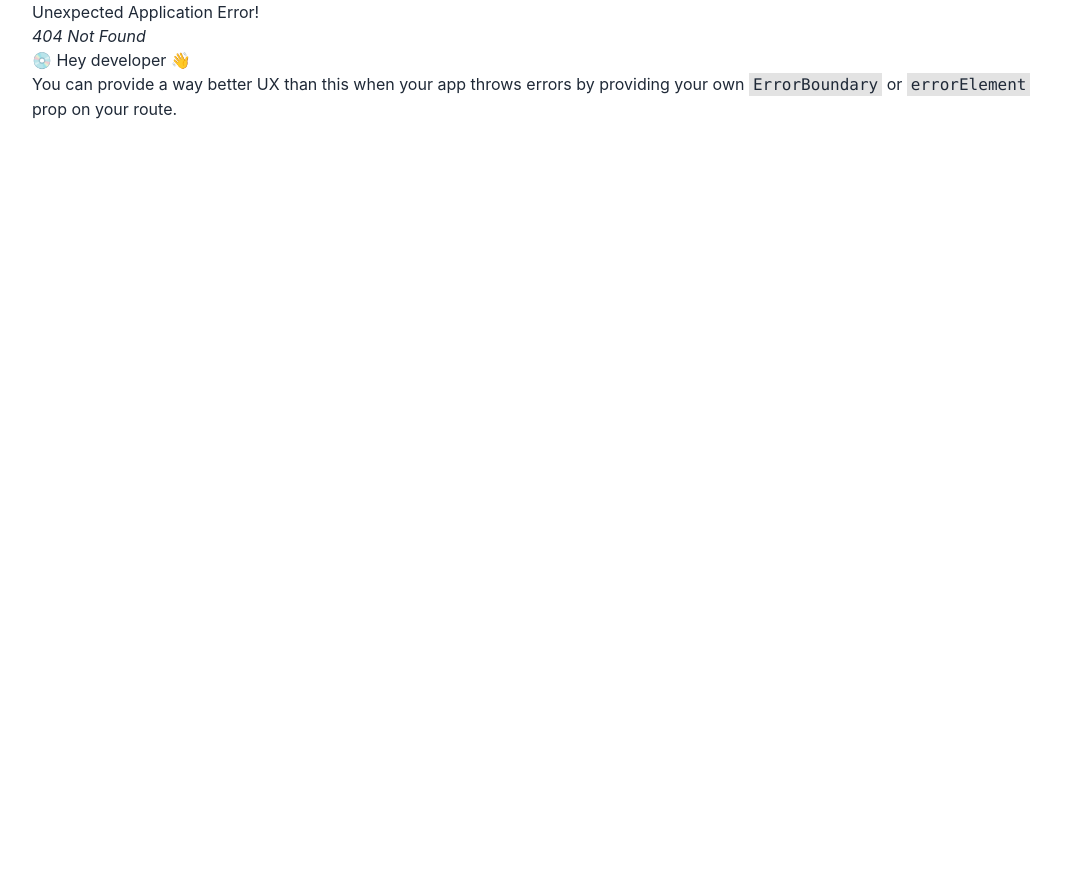
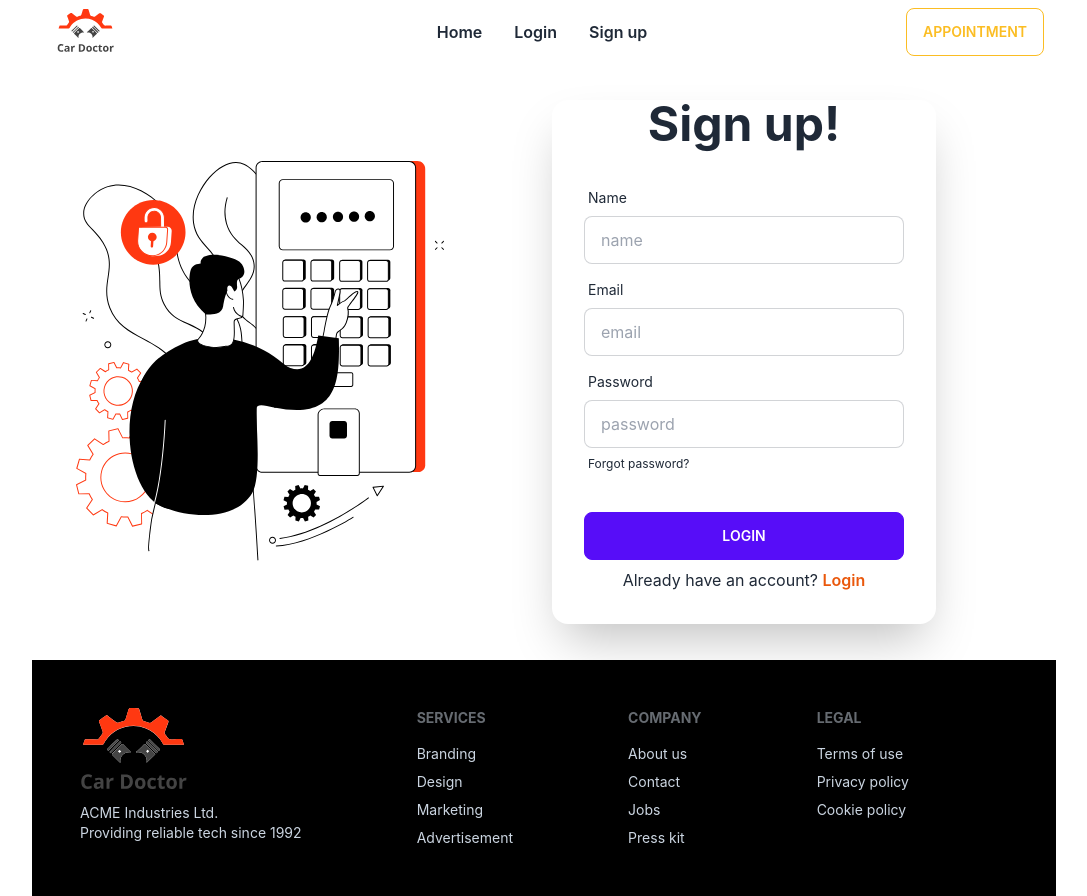
Before and after one commit to saadi001/genius-car-client, a React (Create React App) app: page /signup in a window 1280 px wide. Before the commit this address had no page. Shown: the whole page, without its empty margins (96-1183 px from the left). Before the commit the page ends 800 px from the top, so only its background shows below. Built offline with nearby package versions, Linux system fonts and the light colour scheme.

Commit message:
authprovider add

```diff
--- a/package.json
+++ b/package.json
@@ -7,6 +7,7 @@
     "@testing-library/react": "^13.4.0",
     "@testing-library/user-event": "^13.5.0",
     "daisyui": "^2.38.1",
+    "firebase": "^9.13.0",
     "react": "^18.2.0",
     "react-dom": "^18.2.0",
     "react-router-dom": "^6.4.3",
--- /dev/null
+++ b/src/contexts/AuthProvider/AuthProvider.js
@@ -0,0 +1,20 @@
+import React, { createContext, useState } from 'react';
+import {getAuth} from 'firebase/auth';
+import app from '../../firebase/firebase.config';
+
+const AuthContext = createContext();
+const auth = getAuth(app);
+
+const AuthProvider = ({children}) => {
+     const [user, setUser] = useState();
+     const [loading, setLoading] = useState();
+
+     const authInfo = {user, loading}
+     return (
+          <AuthContext.Provider value={authInfo}>
+               {children}
+          </AuthContext.Provider>
+     );
+};
+
+export default AuthProvider;
--- /dev/null
+++ b/src/firebase/firebase.config.js
@@ -0,0 +1,18 @@
+// Import the functions you need from the SDKs you need
+import { initializeApp } from "firebase/app";
+// TODO: Add SDKs for Firebase products that you want to use
+// https://firebase.google.com/docs/web/setup#available-libraries
+
+// Your web app's Firebase configuration
+const firebaseConfig = {
+  apiKey: process.env.REACT_APP_apiKey,
+  authDomain: process.env.REACT_APP_authDomain,
+  projectId: process.env.REACT_APP_projectId,
+  storageBucket: process.env.REACT_APP_storageBucket,
+  messagingSenderId: process.env.REACT_APP_messagingSenderId,
+  appId: process.env.REACT_APP_appId,
+};
+
+// Initialize Firebase
+const app = initializeApp(firebaseConfig);
+export default app;
--- a/src/index.js
+++ b/src/index.js
@@ -3,11 +3,14 @@ import ReactDOM from 'react-dom/client';
 import './index.css';
 import App from './App';
 import reportWebVitals from './reportWebVitals';
+import AuthProvider from './contexts/AuthProvider/AuthProvider';
 
 const root = ReactDOM.createRoot(document.getElementById('root'));
 root.render(
   <React.StrictMode>
-    <App />
+    <AuthProvider>
+      <App />
+    </AuthProvider>
   </React.StrictMode>
 );
 
--- a/src/pages/Home/About/About.js
+++ b/src/pages/Home/About/About.js
@@ -11,7 +11,7 @@ const About = () => {
                          <img src={parts} alt="" className=" absolute  rounded-lg shadow-2xl w-3/5 right-5 top-1/2 " />
                     </div>
                     <div className='lg:w-1/2 w-full'>
-                         <p className='text-2xl text-orange-600 font-bold mb-4'>About us</p>
+                         <p className='text-2xl text-orange-600 font-bold mb-4 '>About us</p>
                          <h1 className="text-5xl font-bold">We are qualified <br />
                               & of experience <br />
                               in this feild.</h1>
--- /dev/null
+++ b/src/pages/Login/Login.js
@@ -0,0 +1,46 @@
+import React from 'react';
+import { Link } from 'react-router-dom';
+import img from '../../assets/images/login/login.svg'
+
+const Login = () => {
+
+     const handleForm = (event) =>{
+          event.preventDefault();
+     }
+     return (
+          <div className="hero my-5">
+               <div className="hero-content grid gap-4 md:grid-cols-2 flex-col lg:flex-row">
+                    <div className="text-center lg:text-left">
+                         <img className='w-4/5' src={img} alt="" />
+                    </div>
+                    <div className="card flex-shrink-0 w-full max-w-sm shadow-2xl bg-base-100">
+                         <h1 className="text-5xl font-bold text-center">Login now!</h1>
+                         <form onSubmit={handleForm} className="card-body">
+                              <div className="form-control">
+                                   <label className="label">
+                                        <span className="label-text">Email</span>
+                                   </label>
+                                   <input type="text" name="email" placeholder="email" className="input input-bordered" />
+                              </div>
+                              <div className="form-control">
+                                   <label className="label">
+                                        <span className="label-text">Password</span>
+                                   </label>
+                                   <input type="text" name='password' placeholder="password" className="input input-bordered" />
+                                   <label className="label">
+                                        <a href="#" className="label-text-alt link link-hover">Forgot password?</a>
+                                   </label>
+                              </div>
+                              <div className="form-control mt-6">
+                                   <input className='btn btn-primary' type="submit" value="Login" />
+
+                              </div>
+                         <p className='text-center'>New here? <Link className='text-orange-600 font-semibold' to='/signup'>sign up</Link></p>
+                         </form>
+                    </div>
+               </div>
+          </div>
+     );
+};
+
+export default Login;
--- /dev/null
+++ b/src/pages/Signup/Signup.js
@@ -0,0 +1,51 @@
+import React from 'react';
+import { Link } from 'react-router-dom';
+import img from '../../assets/images/login/login.svg'
+
+const Signup = () => {
+     const handleForm = (event) =>{
+          event.preventDefault();
+     }
+     return (
+          <div className="hero my-5">
+               <div className="hero-content grid gap-4 md:grid-cols-2 flex-col lg:flex-row">
+                    <div className="text-center lg:text-left">
+                         <img className='w-4/5' src={img} alt="" />
+                    </div>
+                    <div className="card flex-shrink-0 w-full max-w-sm shadow-2xl bg-base-100">
+                         <h1 className="text-5xl font-bold text-center">Sign up!</h1>
+                         <form onSubmit={handleForm} className="card-body">
+                              <div className="form-control">
+                                   <label className="label">
+                                        <span className="label-text">Name</span>
+                                   </label>
+                                   <input type="text" name="name" placeholder="name" className="input input-bordered" required />
+                              </div>
+                              <div className="form-control">
+                                   <label className="label">
+                                        <span className="label-text">Email</span>
+                                   </label>
+                                   <input type="email" name="email" placeholder="email" className="input input-bordered" required/>
+                              </div>
+                              <div className="form-control">
+                                   <label className="label">
+                                        <span className="label-text">Password</span>
+                                   </label>
+                                   <input type="password" name='password' placeholder="password" className="input input-bordered" required/>
+                                   <label className="label">
+                                        <a href="#" className="label-text-alt link link-hover">Forgot password?</a>
+                                   </label>
+                              </div>
+                              <div className="form-control mt-6">
+                                   <input className='btn btn-primary' type="submit" value="Login" />
+
+                              </div>
+                         <p className='text-center'>Already have an account? <Link className='text-orange-600 font-semibold' to='/login'>Login</Link></p>
+                         </form>
+                    </div>
+               </div>
+          </div>
+     );
+};
+
+export default Signup;
--- a/src/pages/shared/Header/Header.js
+++ b/src/pages/shared/Header/Header.js
@@ -6,6 +6,8 @@ import logo from '../../../assets/logo.svg';
 const Header = () => {
      const menuItems = <>
           <li className='font-semibold'><Link to='/'>Home</Link></li>
+          <li className='font-semibold'><Link to='/login'>Login</Link></li>
+          <li className='font-semibold'><Link to='/signup'>Sign up</Link></li>
      </>
      return (
           <div className="navbar bg-base-100">
```
Also changed, not shown: src/routes/routes/Route.js (+10 -0 lines), 1 other file (tests, documents, lock files or other folders).
